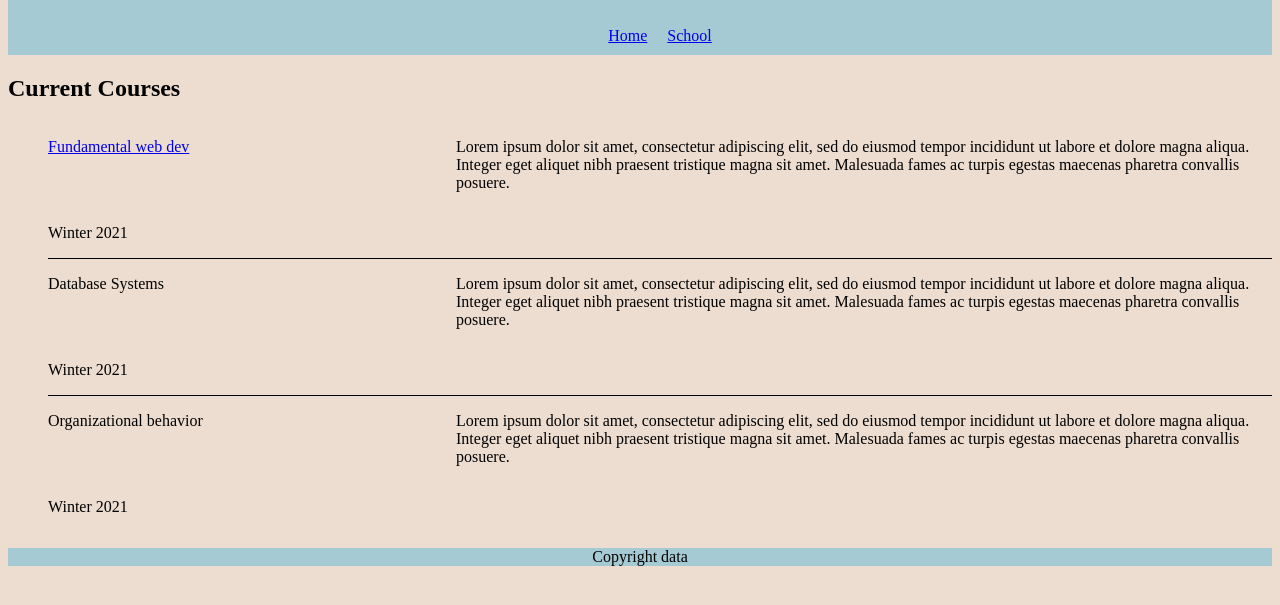
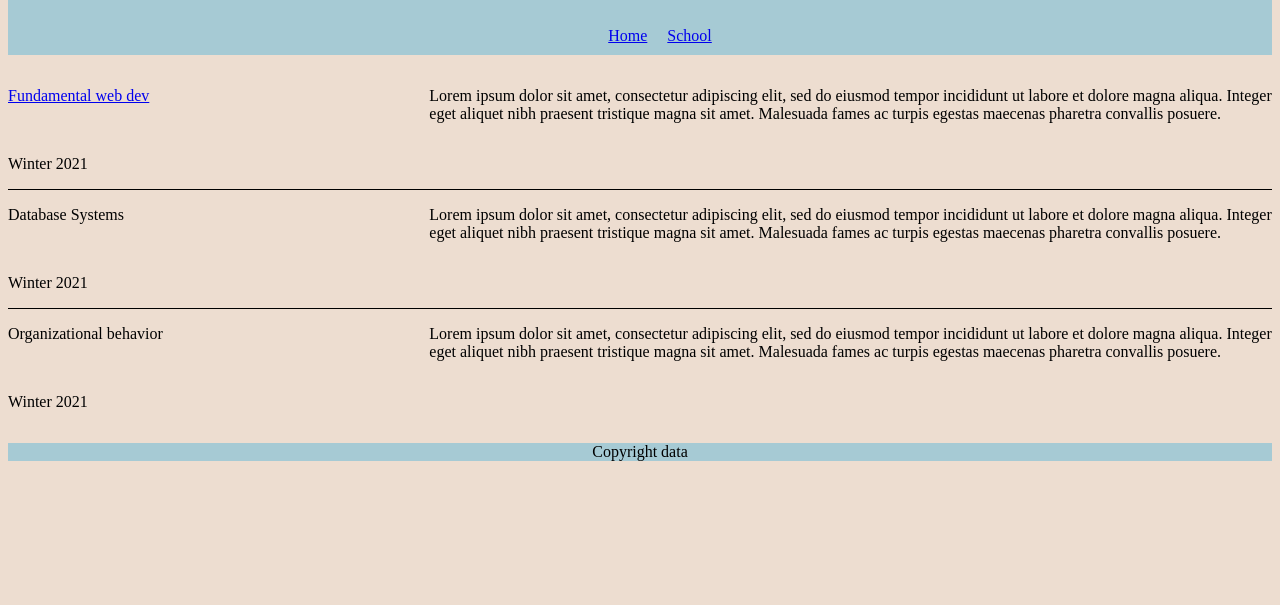
Before and after one commit to KagaSumi/Personal_Website, a plain HTML site: page misc/courses.html in a window 1280 px wide. Shown: the part 57-662 px from the top of the page. Drawn offline with Linux system fonts and the light colour scheme.

Commit message:
removed h1 in courses.html and padding for the article's ul

```diff
--- a/CSS/stylesheet.css
+++ b/CSS/stylesheet.css
@@ -33,7 +33,9 @@ nav ul{
 nav ul li{
   padding:5px;
 }
-
+article ul{
+  padding:0px;
+}
 article ul li{
   border-top: black solid 1px;
 }
--- a/misc/courses.html
+++ b/misc/courses.html
@@ -22,7 +22,6 @@
     </header>
     <section>
       <article>
-        <h2>Current Courses</h2>
         <ul>
           <li>
             <a
```
